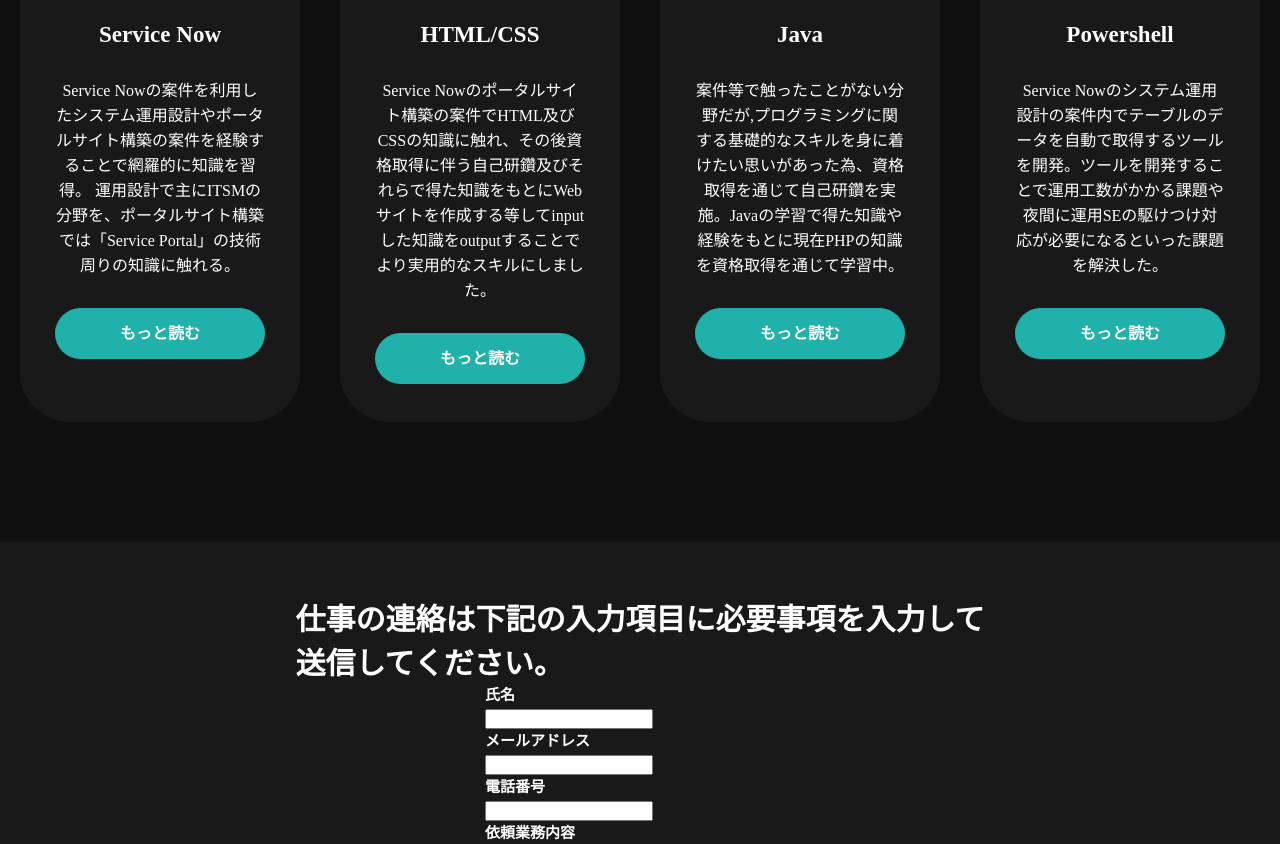
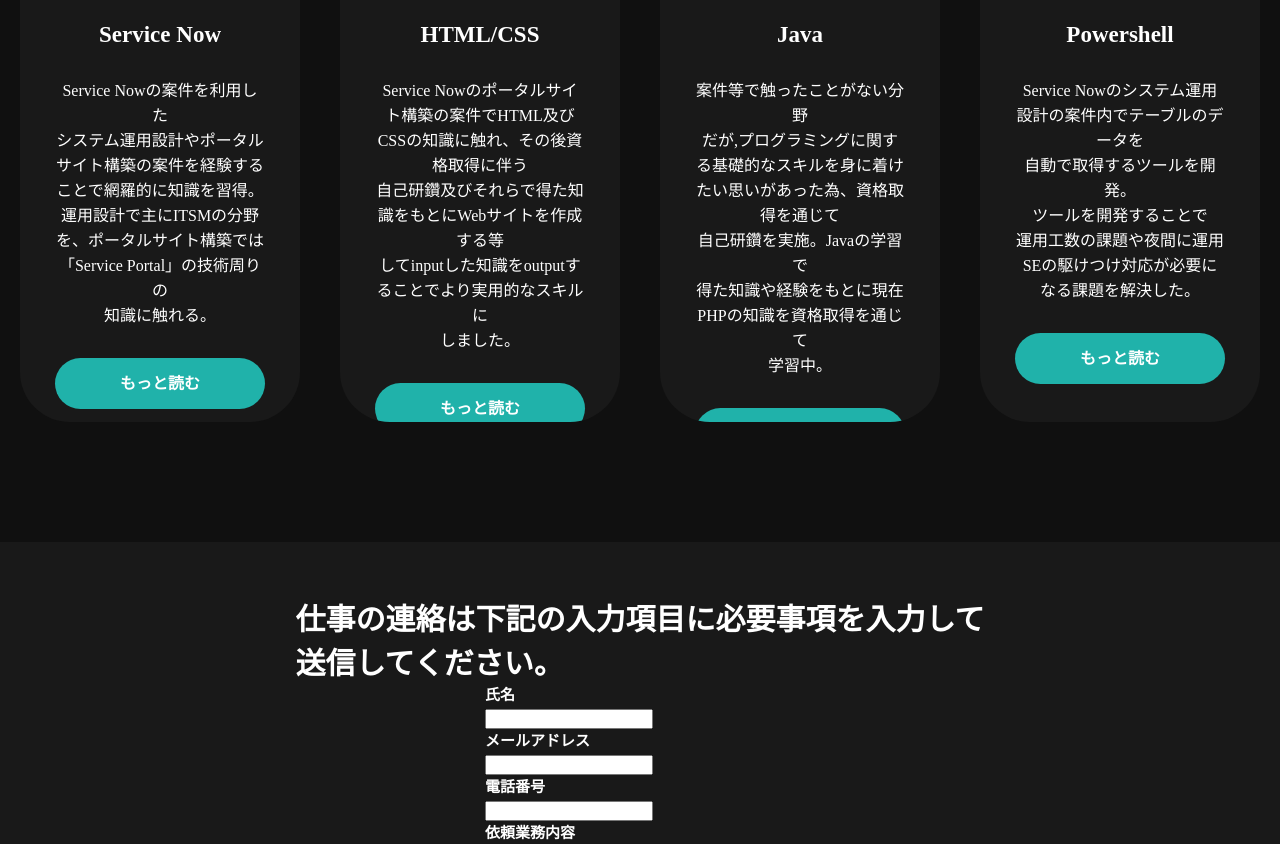
Before and after one commit to matsumotokeit/portfolio, a plain HTML site: page index.html in a window 1280 px wide. Shown: the part 1745-2589 px from the top of the page. Drawn offline with Linux system fonts and the light colour scheme; a web font is replaced by a local one.

Commit message:
Update index.html

```diff
--- a/index.html
+++ b/index.html
@@ -68,8 +68,10 @@
                 <i class="fa-solid fa-cloud"></i>
                 <h5>Service Now</h5>
                 <div class="pargraph">
-                    <p>Service Nowの案件を利用したシステム運用設計やポータルサイト構築の案件を経験することで網羅的に知識を習得。
-                    運用設計で主にITSMの分野を、ポータルサイト構築では「Service Portal」の技術周りの知識に触れる。
+                    <p>Service Nowの案件を利用した
+                        </br>システム運用設計やポータル
+                        </br>サイト構築の案件を経験することで網羅的に知識を習得。運用設計で主にITSMの分野を、ポータルサイト構築では「Service Portal」の技術周りの
+                    </br>知識に触れる。
                     </p>
                     <p style="text-align: center">
                         <a href="#" class="button">もっと読む</a>
@@ -81,7 +83,10 @@
                 <i class="fa-brands fa-html5"></i>
                 <h5>HTML/CSS</h5>
                 <div class="pargraph">
-                    <p>Service Nowのポータルサイト構築の案件でHTML及びCSSの知識に触れ、その後資格取得に伴う自己研鑽及びそれらで得た知識をもとにWebサイトを作成する等してinputした知識をoutputすることでより実用的なスキルにしました。
+                    <p>Service Nowのポータルサイト構築の案件でHTML及びCSSの知識に触れ、その後資格取得に伴う
+                        </br>自己研鑽及びそれらで得た知識をもとにWebサイトを作成する等
+                        </br>してinputした知識をoutputすることでより実用的なスキルに
+                        </br>しました。
                     </p>
                     <p style="text-align: center">
                         <a href="#" class="button">もっと読む</a>
@@ -93,7 +98,11 @@
                 <i class="fa-brands fa-java"></i>
                 <h5>Java</h5>
                 <div class="pargraph">
-                    <p>案件等で触ったことがない分野だが,プログラミングに関する基礎的なスキルを身に着けたい思いがあった為、資格取得を通じて自己研鑽を実施。Javaの学習で得た知識や経験をもとに現在PHPの知識を資格取得を通じて学習中。
+                    <p>案件等で触ったことがない分野
+                        </br>だが,プログラミングに関する基礎的なスキルを身に着けたい思いがあった為、資格取得を通じて
+                        </br>自己研鑽を実施。Javaの学習で
+                        </br>得た知識や経験をもとに現在PHPの知識を資格取得を通じて
+                        </br>学習中。
                     </p>
                     <p style="text-align: center">
                         <a href="#" class="button">もっと読む</a>
@@ -105,7 +114,10 @@
                 <i class="fa-solid fa-gears"></i>
                 <h5>Powershell</h5>
                 <div class="pargraph">
-                    <p>Service Nowのシステム運用設計の案件内でテーブルのデータを自動で取得するツールを開発。ツールを開発することで運用工数がかかる課題や夜間に運用SEの駆けつけ対応が必要になるといった課題を解決した。
+                    <p>Service Nowのシステム運用設計の案件内でテーブルのデータを
+                    </br>自動で取得するツールを開発。
+                    </br>ツールを開発することで
+                    </br>運用工数の課題や夜間に運用SEの駆けつけ対応が必要になる課題を解決した。
                     </p>
                     <p style="text-align: center">
                         <a href="#" class="button">もっと読む</a>
```
